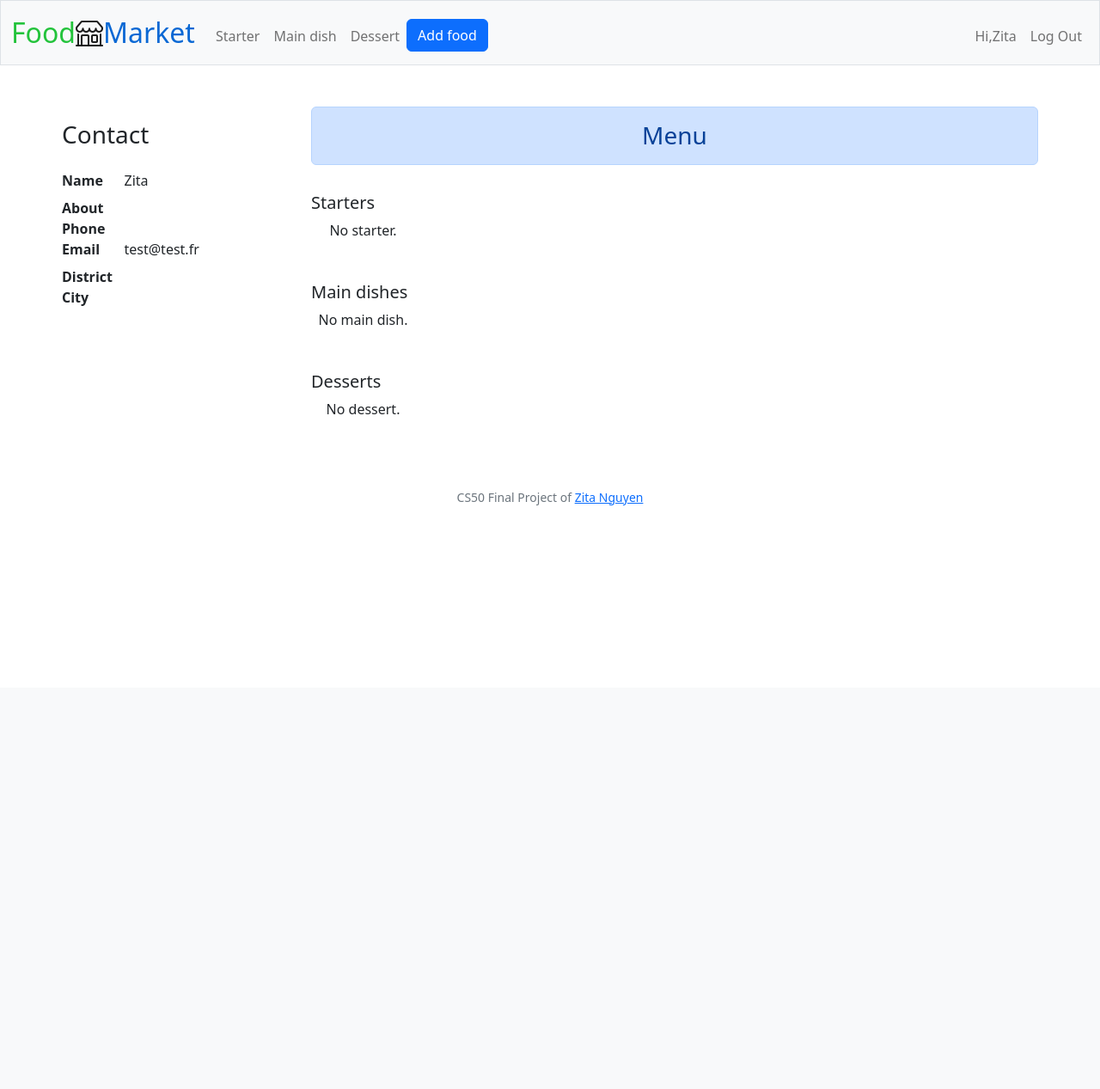
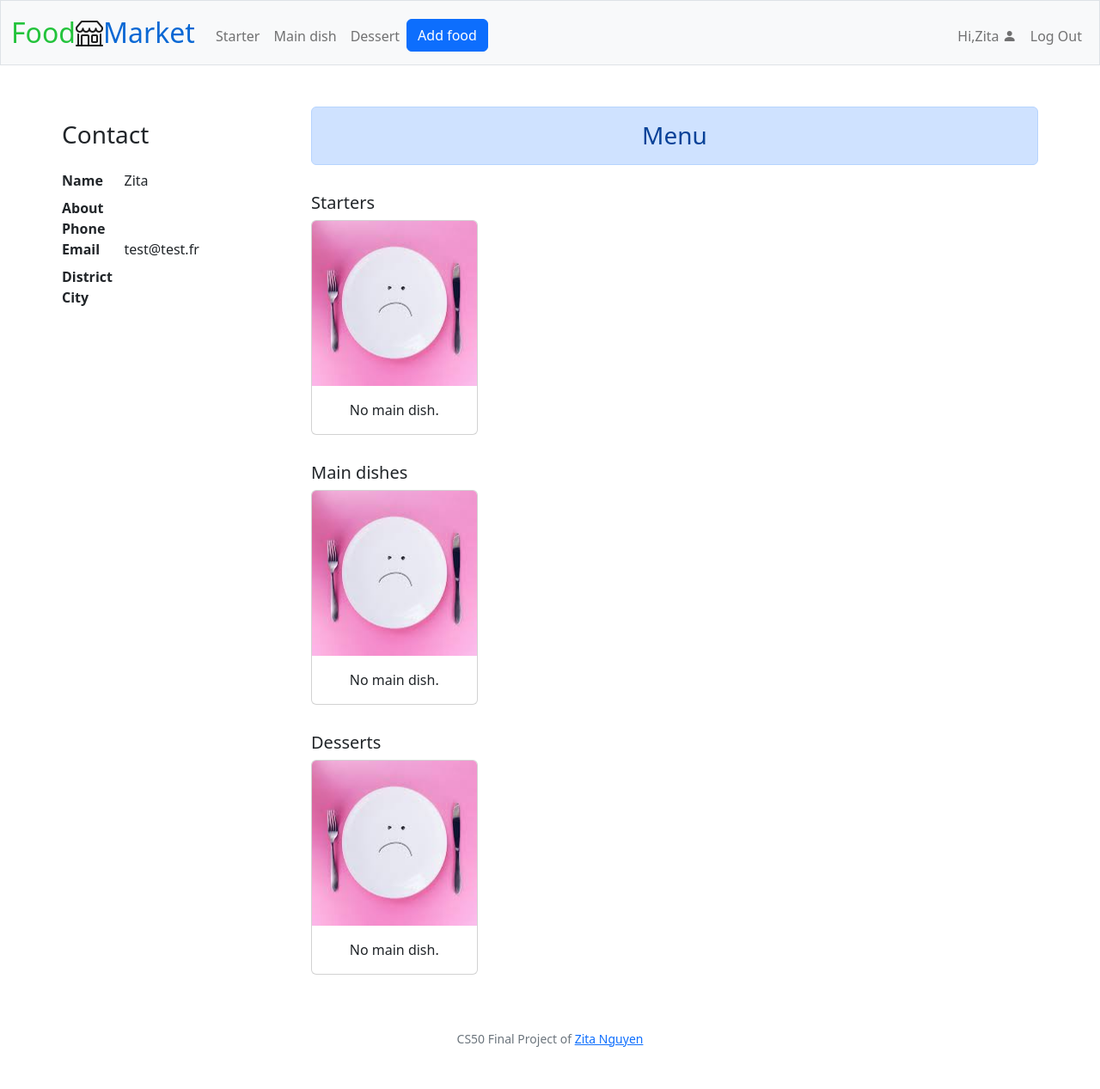
Before and after one commit to ZitaNguyen/FoodMarket, a Flask app: page /seller/1 in a window 1280 px wide. Shown: the whole page at 86% size. Before the commit the page ends 588 px from the top, so only its background shows below. Run offline with Flask 2, Linux system fonts and the light colour scheme; a user stored in the database is signed in; data comes from the database, SQL or seed files in the repository.

Commit message:
change profile page

```diff
--- a/app.py
+++ b/app.py
@@ -57,7 +57,7 @@ def desserts():
     return render_template("desserts.html", desserts=desserts)
 
 
-@app.route("/seller/<string:seller_id>", methods=["GET"])
+@app.route("/seller/<int:seller_id>", methods=["GET"])
 @login_required
 def seller_profile(seller_id):
     seller = query_get_seller(seller_id)
@@ -93,11 +93,11 @@ def add():
     return sellers.add_products()
 
 
-@app.route("/display", methods=["GET"])
+@app.route("/profile", methods=["GET"])
 @login_required
 @role_required
 def display():
-    return sellers.display_products(session["user_id"])
+    return sellers.display_profile(session["user_id"])
 
 
 @app.route("/modify/<string:product_id>", methods=["GET", "POST"])
--- a/templates/layout.html
+++ b/templates/layout.html
@@ -41,7 +41,12 @@
                             {% endif %}
                         </ul>
                         <ul class="navbar-nav ms-auto mt-2">
-                            <li class="nav-item"><a class="nav-link" href="/display">Hi,{{ session["user_name"].capitalize() }}</a></li>
+                            <li class="nav-item">
+                                <a class="nav-link" href="/profile">
+                                    Hi,{{ session["user_name"].capitalize() }}
+                                    <i class="bi bi-person-fill"></i>
+                                </a>
+                            </li>
                             <li class="nav-item"><a class="nav-link" href="/logout">Log Out</a></li>
                         </ul>
                     {% else %}
--- a/templates/profile.html
+++ b/templates/profile.html
@@ -41,20 +41,41 @@
             <!-- Starters -->
             <div class="py-3">
                 <h5>Starters</h5>
-                <div class="row row-cols-1 row-cols-lg-6 row-cols-md-3 g-4 text-center h-50">
+                <div class="row row-cols-1 row-cols-md-4 g-4 text-center h-50">
                     {% if not starters %}
-                        <p>No starter.</p>
+                        <div class="col">
+                            <div class="card h-100">
+                            <img class="card-img-top" src="{{url_for('static', filename='photos/no_food.jpeg')}}" alt="No product">
+                            <div class="card-body">
+                                <p class="card-text">No main dish.</p>
+                            </div>
+                            </div>
+                        </div>
                     {% else %}
                         {% for starter in starters %}
                             <div class="col">
-                                <div class="card card-profile">
+                                <div class="card h-100">
+                                    <!-- Product image -->
                                     <img src="{{url_for('static', filename='photos/' + starter[3])}}" class="card-img-top" alt="{{ starter[2] }}">
+
                                     <div class="card-body">
-                                        <h5 class="card-title">{{ starter[2].capitalize() }}</h5>
+                                        <!-- Product name -->
+                                        <h5 class="card-title">{{ starter[2] }}</h5>
+                                        <!-- Product description -->
                                         <p class="card-text">{{ starter[4] }}</p>
                                     </div>
-                                    <div class="card-footer">
+
+                                    <div class="card-footer d-flex justify-content-between align-items-center">
+                                        <!-- Edit button -->
+                                        <form action="/modify/{{ starter[0] }}" method="get">
+                                        <button type="submit" class="btn btn-link"><span class="bi bi-pencil"></span></button>
+                                        </form>
+                                        <!-- Product price -->
                                         <small class="text-muted">${{ starter[5] }}</small>
+                                        <!-- Delete button -->
+                                        <form action="/delete/{{ starter[0] }}" method="post">
+                                        <button type="submit" style="color: red; border: none;" class="btn"><span class="bi bi-trash"></span></button>
+                                        </form>
                                     </div>
                                 </div>
                             </div>
@@ -65,20 +86,41 @@
             <!-- Main dishes -->
             <div class="py-3">
                 <h5>Main dishes</h5>
-                <div class="row row-cols-1 row-cols-lg-6 row-cols-md-3 g-4 text-center h-50">
+                <div class="row row-cols-1 row-cols-md-4 g-4 text-center h-50">
                     {% if not main_dishes %}
-                        <p>No main dish.</p>
+                        <div class="col">
+                            <div class="card h-100">
+                            <img class="card-img-top" src="{{url_for('static', filename='photos/no_food.jpeg')}}" alt="No product">
+                            <div class="card-body">
+                                <p class="card-text">No main dish.</p>
+                            </div>
+                            </div>
+                        </div>
                     {% else %}
                         {% for main_dish in main_dishes %}
                             <div class="col">
-                                <div class="card card-profile">
+                                <div class="card h-100">
+                                    <!-- Product image -->
                                     <img src="{{url_for('static', filename='photos/' + main_dish[3])}}" class="card-img-top" alt="{{ main_dish[2] }}">
+
                                     <div class="card-body">
-                                        <h5 class="card-title">{{ main_dish[2].capitalize() }}</h5>
+                                        <!-- Product name -->
+                                        <h5 class="card-title">{{ main_dish[2] }}</h5>
+                                        <!-- Product description -->
                                         <p class="card-text">{{ main_dish[4] }}</p>
                                     </div>
-                                    <div class="card-footer">
+
+                                    <div class="card-footer d-flex justify-content-between align-items-center">
+                                        <!-- Edit button -->
+                                        <form action="/modify/{{ main_dish[0] }}" method="get">
+                                        <button type="submit" class="btn btn-link"><span class="bi bi-pencil"></span></button>
+                                        </form>
+                                        <!-- Product price -->
                                         <small class="text-muted">${{ main_dish[5] }}</small>
+                                        <!-- Delete button -->
+                                        <form action="/delete/{{ main_dish[0] }}" method="post">
+                                        <button type="submit" style="color: red; border: none;" class="btn"><span class="bi bi-trash"></span></button>
+                                        </form>
                                     </div>
                                 </div>
                             </div>
@@ -89,20 +131,41 @@
             <!-- Desserts -->
             <div class="py-3">
                 <h5>Desserts</h5>
-                <div class="row row-cols-1 row-cols-lg-6 row-cols-md-3 g-4 text-center h-50">
+                <div class="row row-cols-1 row-cols-md-4 g-4 text-center h-50">
                     {% if not desserts %}
-                        <p>No dessert.</p>
+                        <div class="col">
+                            <div class="card h-100">
+                            <img class="card-img-top" src="{{url_for('static', filename='photos/no_food.jpeg')}}" alt="No product">
+                            <div class="card-body">
+                                <p class="card-text">No main dish.</p>
+                            </div>
+                            </div>
+                        </div>
                     {% else %}
                         {% for dessert in desserts %}
                             <div class="col">
-                                <div class="card card-profile">
+                                <div class="card h-100">
+                                    <!-- Product image -->
                                     <img src="{{url_for('static', filename='photos/' + dessert[3])}}" class="card-img-top" alt="{{ dessert[2] }}">
+
                                     <div class="card-body">
-                                        <h5 class="card-title">{{ dessert[2].capitalize() }}</h5>
+                                        <!-- Product name -->
+                                        <h5 class="card-title">{{ dessert[2] }}</h5>
+                                        <!-- Product description -->
                                         <p class="card-text">{{ dessert[4] }}</p>
                                     </div>
-                                    <div class="card-footer">
+
+                                    <div class="card-footer d-flex justify-content-between align-items-center">
+                                        <!-- Edit button -->
+                                        <form action="/modify/{{ dessert[0] }}" method="get">
+                                        <button type="submit" class="btn btn-link"><span class="bi bi-pencil"></span></button>
+                                        </form>
+                                        <!-- Product price -->
                                         <small class="text-muted">${{ dessert[5] }}</small>
+                                        <!-- Delete button -->
+                                        <form action="/delete/{{ dessert[0] }}" method="post">
+                                        <button type="submit" style="color: red; border: none;" class="btn"><span class="bi bi-trash"></span></button>
+                                        </form>
                                     </div>
                                 </div>
                             </div>
```
Also changed, not shown: sellers.py (+5 -3 lines), templates/display_profile.html (renamed from templates/display_products.html), 1 other file.
